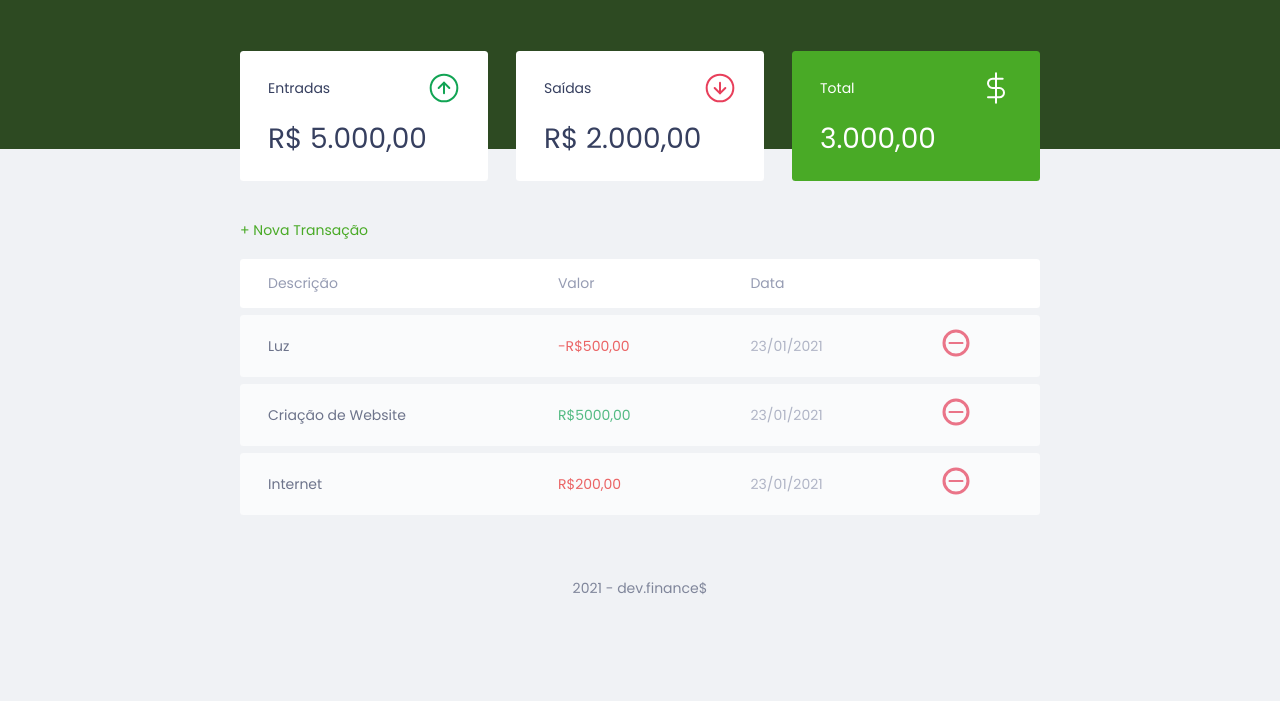
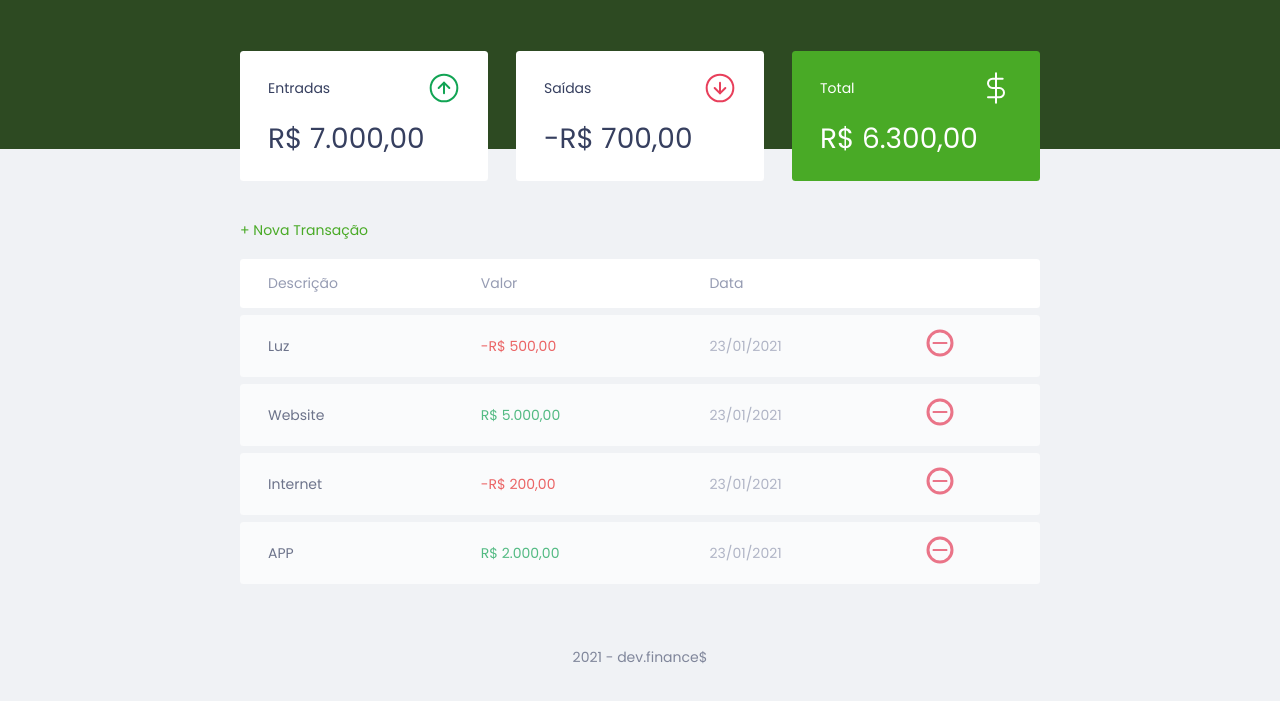
Before and after one commit to DiegoVsp/Maratona_Dev, a plain HTML site: page index.html in a window 1280 px wide. Shown: the part 61-762 px from the top of the page. Drawn offline with Linux system fonts and the light colour scheme.

Commit message:
continuando aula 3

```diff
--- a/index.html
+++ b/index.html
@@ -18,8 +18,8 @@
       <img src="./assets/logo.svg" alt="Logo Dev Finance">
     </h1>
   </header>
+
   <main class="container">
-
     <section id="balance">
       <h2 class="sr-only">Balanço</h2>
       <div class="card">
@@ -27,17 +27,17 @@
           <span>Entradas</span>
           <img src="./assets/income.svg" alt="Imagem de entradas">
         </h3>
-        <p>R$ 5.000,00</p>
+        <p id="incomeDisplay">R$ 5.000,00</p>
       </div>
       <div class="card">
         <h3><span>Saídas</span>
           <img src="./assets/expense.svg" alt="Imagem de Saídas"></h3>
-        <p>R$ 2.000,00</p>
+        <p id="expenseDisplay">R$ 2.000,00</p>
       </div>
       <div class="card total">
         <h3><span>Total</span>
           <img src="./assets/total.svg" alt="Imagem do Total"></h3>
-        <p>3.000,00</p>
+        <p id="totalDisplay">3.000,00</p>
       </div>
     </section>
 
@@ -56,42 +56,20 @@
           </tr>
         </thead>
         <tbody>
-          <tr>
-            <td class="description">Luz</td>
-            <td class="expense">-R$500,00</td>
-            <td class="date">23/01/2021</td>
-            <td>
-              <img src="./assets/minus.svg" alt="Remover transação">
-            </td>
-          </tr>
-          <tr>
-            <td class="description">Criação de Website</td>
-            <td class="income">R$5000,00</td>
-            <td class="date">23/01/2021</td>
-            <td>
-              <img src="./assets/minus.svg" alt="Remover transação">
-            </td>
-          </tr>
-          <tr>
-            <td class="description">Internet</td>
-            <td class="expense">R$200,00</td>
-            <td class="date">23/01/2021</td>
-            <td>
-              <img src="./assets/minus.svg" alt="Remover transação">
-            </td>
-          </tr>
+
         </tbody>
       </table>
     </section>
   </main>
-  <!--  -->
+
+  <!-- MODAL -->
   <div class="modal-overlay">
     <!-- caixa preta -->
     <div class="modal">
       <!-- conteudo -->
       <div id="form">
         <h2>Nova Transação</h2>
-        <form action="">
+        <form action="" onsubmit="Form.submit(event)">
           <div class="input-group">
             <label class="sr-only" for="description">Descrição: </label>
             <input type="text" id="description" name="description" placeholder="Descrição">
@@ -114,21 +92,12 @@
       </div>
     </div>
   </div>
+  <!-- Footer -->
   <footer>
     <p>2021 - dev.finance$</p>
   </footer>
-  <script>
-    const Modal = {
-      open(){
-        //Abrir Modal
-        //Adicionar a classe active ao modal
-        document.querySelector('.modal-overlay').classList.add('active')
-      },
-      close(){
-        //fechar o modal
-       document.querySelector('.modal-overlay').classList.remove('active')
-      }
-    }
+
+  <script src="./script.js">
 
   </script>
 </body>
--- /dev/null
+++ b/script.js
@@ -0,0 +1,218 @@
+const Modal = {
+  open() {
+    //Abrir Modal
+    //Adicionar a classe active ao modal
+    document
+      .querySelector('.modal-overlay')
+      .classList
+      .add('active')
+  },
+  close() {
+    //fechar o modal
+    document
+      .querySelector('.modal-overlay')
+      .classList
+      .remove('active')
+  }
+  // Função Toggle
+  // toggle(){
+  //   document
+  //    .querySelector('.modal-overlay')
+  //    .classList
+  //    .toggle('active')
+  // }
+}
+
+// const transaction =
+
+// Eu preciso somar as entradas
+// depois eu preciso somar as Saídas e
+// remover das entradas o valor das saídas
+// assim, eu terei o total
+
+const Transaction = {
+  all: [
+    {
+      description: 'Luz',
+      amount: -50000,
+      date: '23/01/2021',
+    },
+    {
+      description: 'Website',
+      amount: 500000,
+      date: '23/01/2021',
+    },
+    {
+      description: 'Internet',
+      amount: -20000,
+      date: '23/01/2021',
+    },
+    {
+      id: 4,
+      description: 'APP',
+      amount: 200000,
+      date: '23/01/2021',
+    },
+  ],
+
+  add(transaction) {
+    Transaction.all.push(transaction)
+    App.reload()
+  },
+  remove(index) {
+    Transaction.all.splice(index, 1)
+
+    App.reload()
+  },
+
+  incomes() {
+    let income = 0;
+    // pegar todas as trasações
+    // para cada transação,
+    Transaction.all.forEach(transaction => {
+      // se ela for maior que zero
+      if (transaction.amount > 0) {
+        // somar a uma variável e retornar a variável
+        income += transaction.amount
+      }
+    })
+    return income;
+  },
+
+  expenses() {
+    let expenses = 0;
+    // pegar todas as trasações
+    // para cada transação,
+    Transaction.all.forEach(transaction => {
+      // se ela for menor que zero
+      if (transaction.amount < 0) {
+        // somar a uma variável e retornar a variável
+        expenses += transaction.amount
+      }
+    })
+    return expenses
+  },
+
+  total() {
+    return Transaction.incomes() + Transaction.expenses()
+  }
+}
+
+// Substituir os dados do HTML com os dados do JS
+
+const DOM = {
+  transactionContainer: document.querySelector('#data-table tbody'),
+
+  addTransaction(transaction, index) {
+    console.log(transaction)
+    const tr = document.createElement('tr')
+    tr.innerHTML = DOM.innerHTMLTransaction(transaction)
+
+    DOM.transactionContainer.appendChild(tr)
+  },
+  innerHTMLTransaction(transaction) {
+    const CSSclass = transaction.amount > 0 ? "income" : "expense"
+
+    const amount = Utils.formatCurrency(transaction.amount)
+
+    const html = `
+    <td class="description">${transaction.description}</td>
+    <td class="${CSSclass}">${amount}</td>
+    <td class="date">${transaction.date}</td>
+    <td>
+      <img src="./assets/minus.svg" alt="Remover transação">
+    </td>
+    `
+    return html
+  },
+  updateBalance() {
+    document
+      .querySelector('#incomeDisplay')
+      .innerHTML = Utils.formatCurrency(Transaction.incomes())
+    document
+      .querySelector('#expenseDisplay')
+      .innerHTML = Utils.formatCurrency(Transaction.expenses())
+    document
+      .querySelector('#totalDisplay')
+      .innerHTML = Utils.formatCurrency(Transaction.total())
+  },
+  clearTransactions() {
+    DOM.transactionContainer.innerHTML = ""
+  }
+}
+
+const Utils = {
+  formatCurrency(value) {
+    const signal = Number(value) < 0 ? "-" : ""
+    // regex
+    value = String(value).replace(/\D/g, "")
+
+    value = Number(value) / 100
+    value = value.toLocaleString("pt-BR", {
+      style: "currency",
+      currency: "BRL"
+    })
+    return signal + value
+  }
+}
+const Form = {
+  description: document.querySelector('#description'),
+  amount: document.querySelector('#amount'),
+  date: document.querySelector('#date'),
+
+  getValues() {
+    return {
+      description: Form.description.value,
+      amount: Form.amount.value,
+      date: Form.date.value,
+    }
+  },
+  formatData() {
+
+    console.log('Formatar os dados')
+  },
+
+  validateFields() {
+    const { description, amount, date } = Form.getValues()
+    if (description.trim() === "" ||
+      amount.trim() === "" ||
+      date.trim() === "") {
+      throw new Error("Por favor, preencha todos os campos")
+    }
+  },
+
+  submit(event) {
+    event.preventDefault()
+
+    try {
+      // verificar se todas as informações foram preenchidas
+      Form.validateFields()
+      // formatar os dados para Salvar
+      Form.formatData()
+      // salvar
+      // apagaro os dados do formulário
+      // modal feche
+      // atualizar a aplicação
+    } catch (error) {
+      alert(error.message)
+    }
+  },
+
+}
+const App = {
+  init() {
+
+    Transaction.all.forEach(transaction => {
+      DOM.addTransaction(transaction)
+    })
+
+    DOM.updateBalance()
+
+  },
+  reload() {
+    DOM.clearTransactions()
+    App.init()
+  },
+}
+
+App.init()
--- a/style.css
+++ b/style.css
@@ -3,6 +3,8 @@
   padding: 0;
   box-sizing: border-box;
 }
+/* CSS Tricks */
+
 /* variáveis */
 :root {
   --dark-blue:#363f5f;
```
